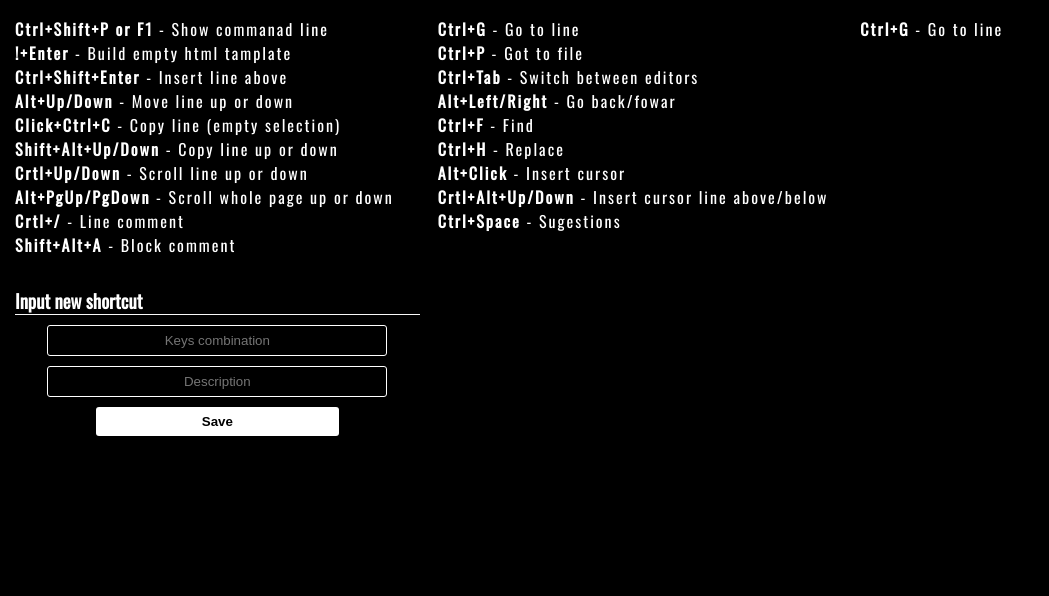
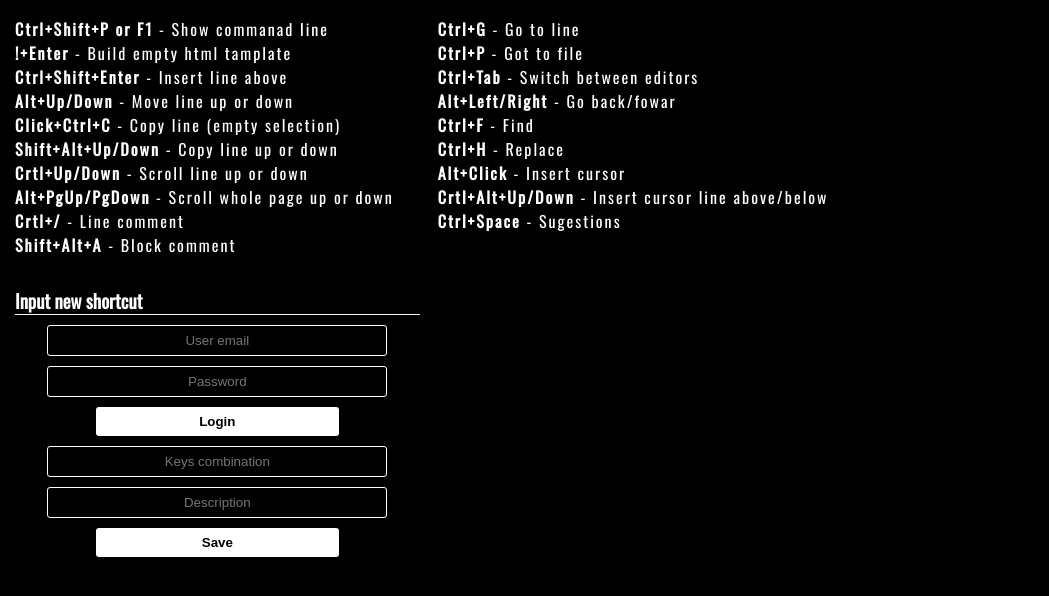
Before and after one commit to norbert-lukaszuk/codeCheatSheet, a plain HTML site: page public/index.html in a window 1280 px wide. Shown: the part 78-674 px from the top of the page, without its empty margins (0-1049 px from the left). Drawn offline with nearby package versions, Linux system fonts and the light colour scheme; no server answers.

Commit message:
firebase auth & login form

```diff
--- a/public/index.html
+++ b/public/index.html
@@ -49,8 +49,6 @@
         <div class="vsShortCut__wraper" id="vsShortCutList__wraper">
             <h3 class="section__header" id="vscode__sectionHeader">Added by User</h3>
                 <ul class="vsShortCut__list" id="user__list">
-                    <li class="shortCut__item"><b>Ctrl+G</b> - Go to line</li>
-
 
                 </ul>
             </div>
@@ -58,6 +56,11 @@
     <section class="form__section">
         <h3 class="section__header">Input new shortcut</h3>
         <div class="input__wraper" id="input__wraper">
+            <form class="login__form" id="login__form">
+                <input type="email" name="user__email" id="user__email" placeholder="User email">
+                <input type="password" name="user__password" id="user__password" placeholder="Password">
+                <input type="submit" value="Login" id="login__button">
+            </form>
             <form class="input__form" id="input__form">
                 <input type="text" name="input__keys" id="input__keys" placeholder="Keys combination">
                 <input type="text" name="input__description" id="input__description" placeholder="Description">
@@ -68,6 +71,7 @@
 </div>
 <!-- The core Firebase JS SDK is always required and must be listed first -->
 <script src="https://www.gstatic.com/firebasejs/7.13.2/firebase-app.js"></script>
+<script src="https://www.gstatic.com/firebasejs/7.13.2/firebase-auth.js"></script>
 <script src="https://www.gstatic.com/firebasejs/7.13.2/firebase-firestore.js"></script>
 
 <!-- TODO: Add SDKs for Firebase products that you want to use
@@ -86,7 +90,9 @@
   };
   // Initialize Firebase
   firebase.initializeApp(firebaseConfig);
+  const auth = firebase.auth();
   const db = firebase.firestore();
+
 </script>
 <script src="script.js"></script>
 </body>
--- a/public/script.js
+++ b/public/script.js
@@ -1,7 +1,10 @@
-const input__form = document.getElementById('input__form');
+const input__description = document.getElementById('input__description');
 const input__keys = document.getElementById('input__keys');
-const input__description = document.getElementById('input__description');
+const input__wraper = document.getElementById('input__wraper');
+const login__form = document.getElementById('login__form');
 const user__list = document.getElementById('user__list');
+const user__email = document.getElementById('user__email');
+const user__password = document.getElementById('user__password');
 
 
     class Shortcut{
@@ -17,7 +20,18 @@ const user__list = document.getElementById('user__list');
         }
     }
 
-
+    login__form.addEventListener('submit',e=>{
+        e.preventDefault();
+        const email = user__email.value;
+        const password = user__password.value;
+        console.log(email, password);
+        login__form.reset();
+        auth.signInWithEmailAndPassword(email, password).then((cred) => {
+            // close the signup modal & reset form
+            console.log(cred);
+            login__form.className = 'login__form--hide'
+          });
+    })
 
     input__form.addEventListener('submit', e =>{
         e.preventDefault();
@@ -38,6 +52,7 @@ const user__list = document.getElementById('user__list');
             description: description
             })
         .then(err=>console.log(err))
+        // input__wraper.className = 'input__wraper--hide';
     })
 
 // cycle trough localStorage to get users shortcuts
@@ -63,5 +78,6 @@ db.collection("shortcuts").get()
    shortCut__item.className = 'shortCut__item';
    shortCut__item.innerHTML = `<b>${key}</b> - ${description}`;
     user__list.prepend(shortCut__item);
+
 }))
 .catch(err=>console.log(err))
--- a/public/style.css
+++ b/public/style.css
@@ -19,7 +19,35 @@ body{
 input::placeholder{
     text-align: center;
 }
-.input__form input[type="submit"]{
+.login__form{
+    display: flex;
+    flex-direction: column;
+    justify-content: center;
+    align-items: center;
+}
+.login__form input[type="email"]{
+    display: block;
+    color: #ffffff;
+    margin-top: 10px;
+    background: none;
+    border: none;
+    border: 1px solid #ffffff;
+    border-radius: 3px;
+    width: 80%;
+    padding: 7px;
+}
+.login__form input[type="password"]{
+    display: block;
+    color: #ffffff;
+    margin-top: 10px;
+    background: none;
+    border: none;
+    border: 1px solid #ffffff;
+    border-radius: 3px;
+    width: 80%;
+    padding: 7px;
+}
+input[type="submit"]{
     display: block;
     margin-top: 10px;
     width: 60%;
@@ -42,6 +70,15 @@ input::placeholder{
     width: 80%;
     padding: 7px;
 
+}
+.input__wraper{
+    display: block;
+}
+.input__form--hide{
+    display: none;
+}
+.login__form--hide{
+    display: none;
 }
 .main__header{
     text-align: center;
```
